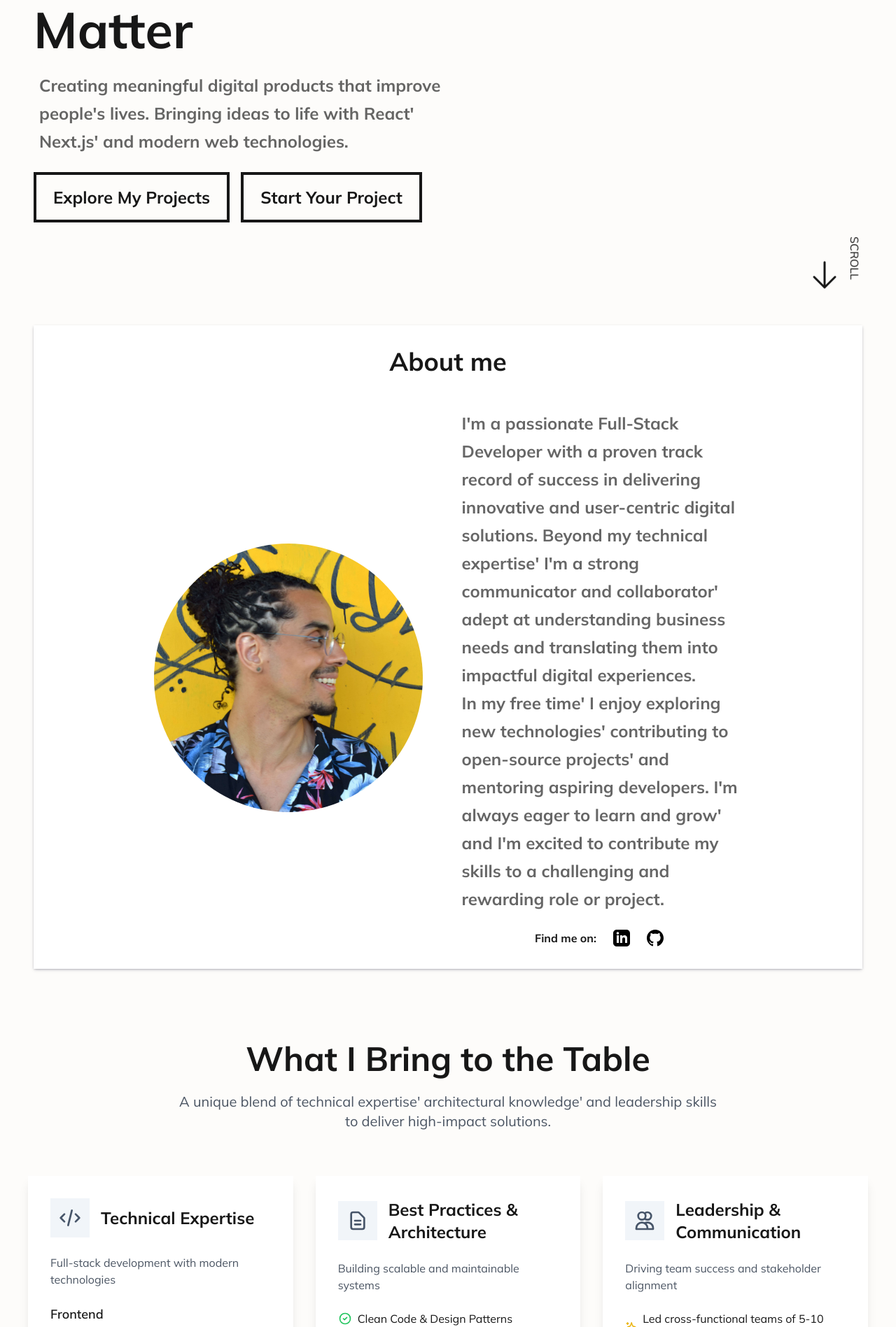
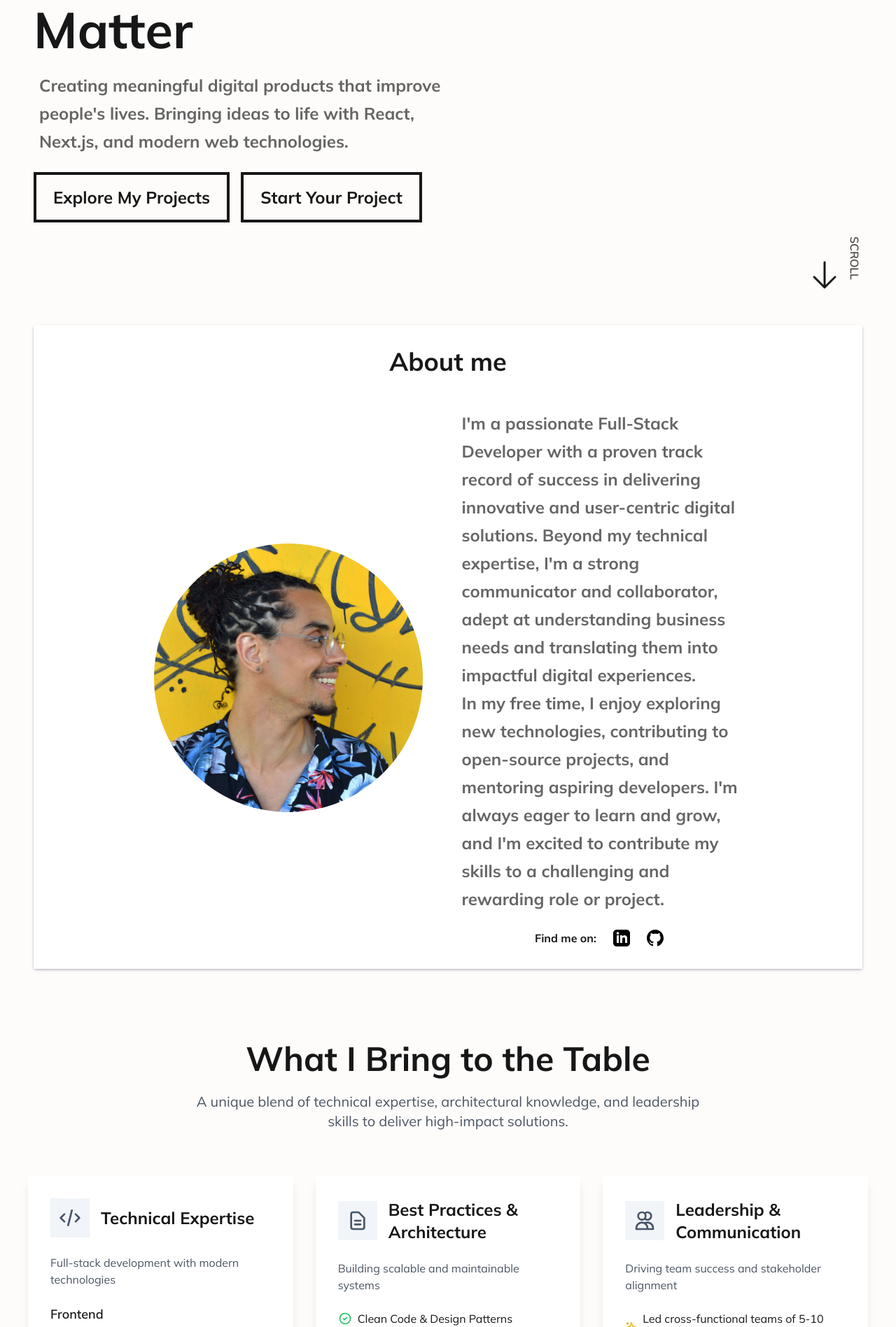
Before and after one commit to kareemsakr/next-portfolio, a Next.js app: page / in a window 1280 px wide. Shown: the part 383-2280 px from the top of the page at 70% size. Built offline with nearby package versions, Linux system fonts and the light colour scheme.

Commit message:
escaped , with &apos;

```diff
--- a/app/page.tsx
+++ b/app/page.tsx
@@ -6,6 +6,7 @@ import DatingAppPic from "@/public/dating_app.jpg";
 import WritingAppPic from "@/public/writing_app.jpg";
 import Link from "next/link";
 import {
+  CheckCircleIcon,
   ArrowDownIcon,
   Bars3Icon,
   XMarkIcon,
@@ -73,8 +74,8 @@ export default function Home() {
           </h1>
 
           <p className="pl-2 font-bold text-black text-opacity-60 text-md leading-8 md:text-2xl md:leading-10 lg:max-w-[50%] ">
-            Creating meaningful digital products that improve people's lives.
-            Bringing ideas to life with React&apos; Next.js&apos; and modern web
+            Creating meaningful digital products that improve people&apos;s
+            lives. Bringing ideas to life with React, Next.js, and modern web
             technologies.
           </p>
           <div className="flex gap-4">
@@ -114,17 +115,17 @@ export default function Home() {
             <div className="md:max-w-[35%]">
               {/* <p className="text-lg leading-8 md:text-2xl md:leading-10 pb-6"> */}
               <p className="pl-2 pb-6 font-bold text-black text-opacity-60 text-md leading-8 md:text-2xl md:leading-10">
-                I'm a passionate Full-Stack Developer with a proven track record
-                of success in delivering innovative and user-centric digital
-                solutions. Beyond my technical expertise&apos; I'm a strong
-                communicator and collaborator&apos; adept at understanding
+                I&apos;m a passionate Full-Stack Developer with a proven track
+                record of success in delivering innovative and user-centric
+                digital solutions. Beyond my technical expertise, I&apos;m a
+                strong communicator and collaborator, adept at understanding
                 business needs and translating them into impactful digital
                 experiences.
                 <br />
-                In my free time&apos; I enjoy exploring new technologies&apos;
-                contributing to open-source projects&apos; and mentoring
-                aspiring developers. I'm always eager to learn and grow&apos;
-                and I'm excited to contribute my skills to a challenging and
+                In my free time, I enjoy exploring new technologies,
+                contributing to open-source projects, and mentoring aspiring
+                developers. I&apos;m always eager to learn and grow, and
+                I&apos;m excited to contribute my skills to a challenging and
                 rewarding role or project.
               </p>
               <ul className="flex gap-6 w-full justify-center">
@@ -153,9 +154,8 @@ export default function Home() {
                 What I Bring to the Table
               </h2>
               <p className="text-xl text-gray-600 max-w-3xl mx-auto">
-                A unique blend of technical expertise&apos; architectural
-                knowledge&apos; and leadership skills to deliver high-impact
-                solutions.
+                A unique blend of technical expertise, architectural knowledge,
+                and leadership skills to deliver high-impact solutions.
               </p>
             </div>
 
@@ -513,9 +513,9 @@ export default function Home() {
               </span>
             </h2>
             <p className="text-xl text-gray-600 leading-relaxed">
-              Each project is crafted with a focus on user experience&apos;
-              performance&apos; and business impact. Here are some highlights
-              from my portfolio.
+              Each project is crafted with a focus on user experience,
+              performance, and business impact. Here are some highlights from my
+              portfolio.
             </p>
           </header>
           {/* <p className="text-lg font-semibold">
@@ -555,8 +555,8 @@ export default function Home() {
                 <p className="flex-1 pb-6 pl-1 font-bold text-black text-opacity-60 text-md leading-8 md:text-2xl md:leading-10">
                   A dating app that puts human wisdom back into matchmaking. Our
                   community of experienced matchmakers helps create meaningful
-                  connections&apos; resulting in a 45% higher success rate
-                  compared to algorithm-based apps.
+                  connections, resulting in a 45% higher success rate compared
+                  to algorithm-based apps.
                 </p>
                 {/* TODO: fill with real user stats here */}
                 {/* <ul className="space-y-2">
@@ -602,7 +602,7 @@ export default function Home() {
                     Daily 700 Words
                   </h3>
                   <h4 className="pl-1 pb-4 text-black text-opacity-60 text-xs md:text-base">
-                    Write daily&apos; grow steadily
+                    Write daily, grow steadily
                   </h4>
                   <div className="flex flex-wrap gap-2">
                     <span className="px-3 py-1 bg-black/70 text-white text-sm backdrop-blur-sm">
@@ -615,9 +615,9 @@ export default function Home() {
                 </div>
                 <p className="flex-1 pl-1 pb-6 font-bold text-black text-opacity-60 text-md leading-8 md:text-2xl md:leading-10">
                   Transform your writing through daily practice. While a single
-                  day's work may feel small&apos; a year of consistency creates
-                  extraordinary results. Develop your craft&apos; find your
-                  voice&apos; and watch your writing evolve.
+                  day&apos;s work may feel small, a year of consistency creates
+                  extraordinary results. Develop your craft, find your voice,
+                  and watch your writing evolve.
                 </p>
                 {/* TODO: fill with real user stats */}
                 {/* <ul className="space-y-2">
@@ -703,9 +703,9 @@ export default function Home() {
                     </div>
                     <div className="flex-1">
                       <p className="text-gray-600 text-lg">
-                        Rebuilt the product discovery experience&apos; leading
-                        to a 15% increase in product findability and reducing
-                        cart abandonment
+                        Rebuilt the product discovery experience, leading to a
+                        15% increase in product findability and reducing cart
+                        abandonment
                       </p>
                     </div>
                   </li>
@@ -730,8 +730,8 @@ export default function Home() {
                     </div>
                     <div className="flex-1">
                       <p className="text-gray-600 text-lg">
-                        Built and optimized critical user-facing
-                        components&apos; improving page load times by 25%
+                        Built and optimized critical user-facing components,
+                        improving page load times by 25%
                       </p>
                     </div>
                   </li>
@@ -924,8 +924,8 @@ export default function Home() {
                     </div>
                     <div className="flex-1">
                       <p className="text-gray-600 text-lg">
-                        Developed interconnected mobile apps&apos; management
-                        tools&apos; and backend systems
+                        Developed interconnected mobile apps, management tools,
+                        and backend systems
                       </p>
                     </div>
                   </li>
@@ -970,14 +970,14 @@ export default function Home() {
                 GET IN TOUCH
               </span>
               <h2 className="text-3xl md:text-5xl font-bold mt-4 mb-6">
-                Let's Create Something
+                Let&apos;s Create Something
                 <span className="text-transparent bg-clip-text bg-gradient-to-r from-orange-800 to-papaya-orange">
                   Exceptional
                 </span>
               </h2>
               <p className="text-xl text-gray-600 leading-relaxed">
                 Whether you have a project in mind or just want to chat about
-                technology&apos; I'm always open to discussing new
+                technology, I&apos;m always open to discussing new
                 opportunities.
               </p>
             </header>
```
